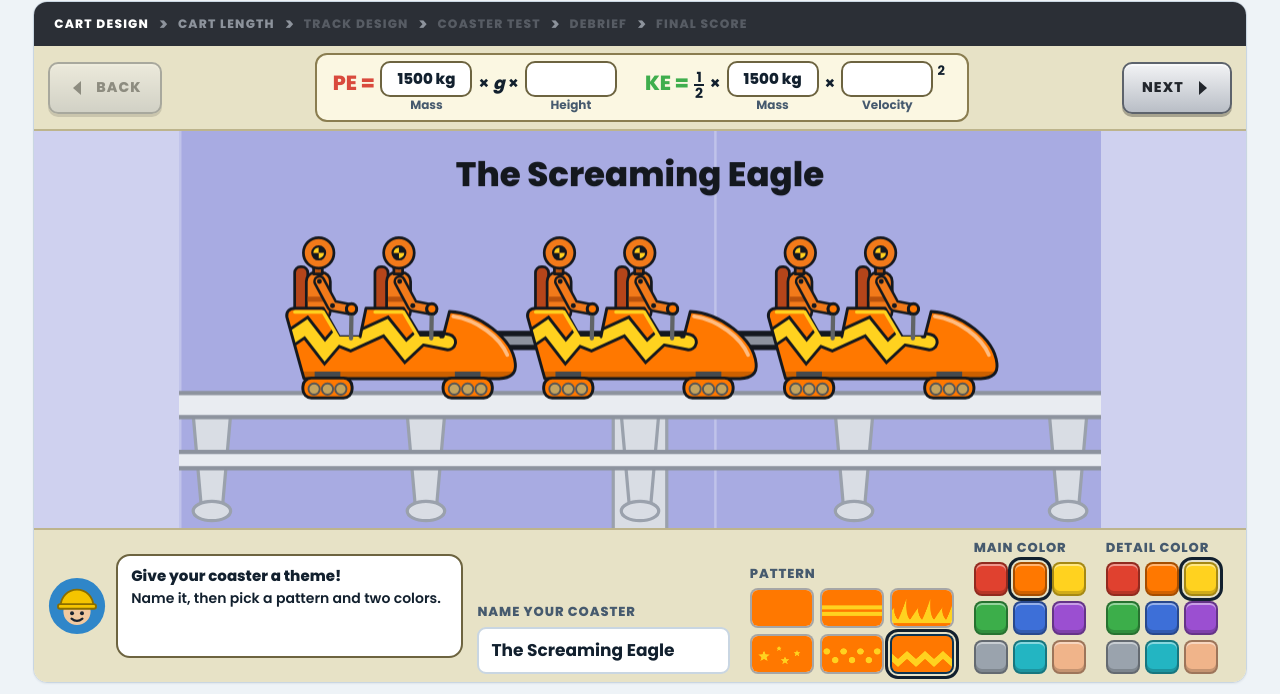
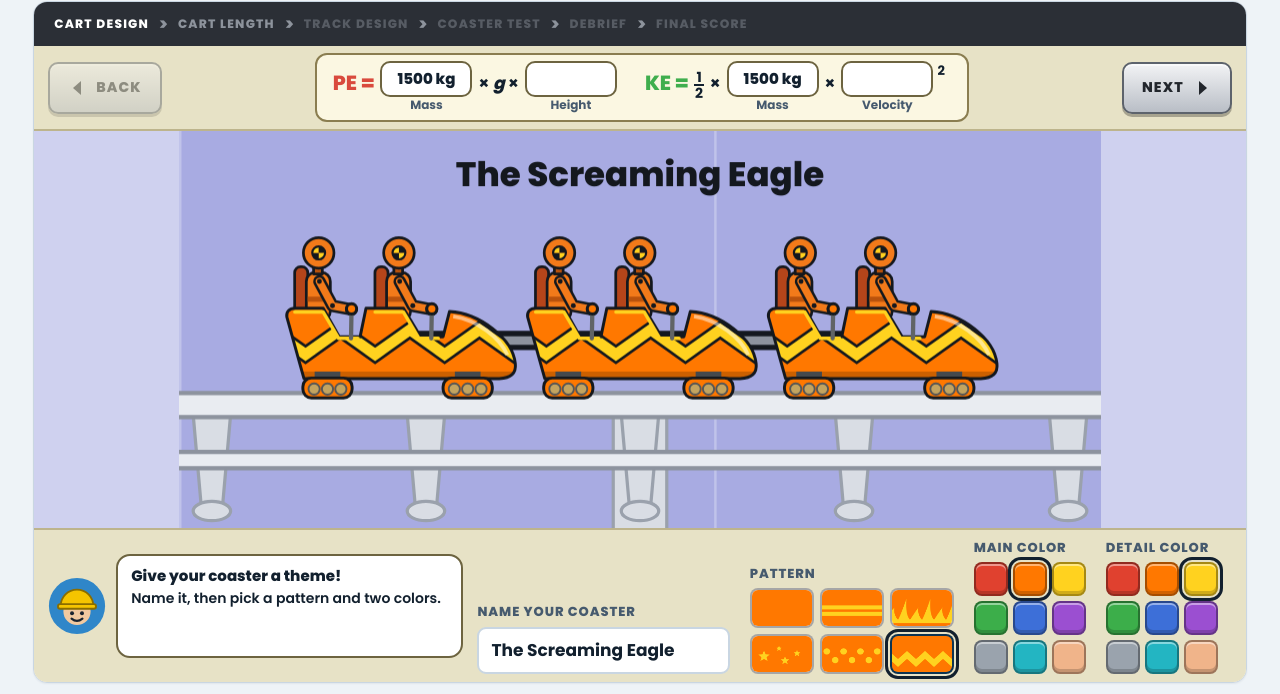
Before and after one commit to dlamarr23-bit/sim-library, a plain HTML site: page coaster-creator/index.html in a window 1280 px wide. Shown: the part 105-799 px from the top of the page. Drawn offline with Linux system fonts and the light colour scheme.

Commit message:
Fix the coaster zigzag stripe spacing and endpoints
Use evenly spaced zigzag teeth with consistent height and width. Extend the stripe beyond the car silhouette and clip it at the edge instead of leaving a rounded endpoint on the side. Checked the rendering in blue and teal and validated script syntax.

```diff
--- a/coaster-creator/index.html
+++ b/coaster-creator/index.html
@@ -1355,13 +1355,16 @@ function drawCarLocal(c, ppm, idx, front, opts){
   sledPath(c,m); c.fillStyle=main; c.fill();
   c.save(); c.clip();
   if(design.pattern==='zigzag'){
-    const lightning=()=>{c.beginPath();c.moveTo(-2.15*m,-0.94*m);
-      c.lineTo(-1.74*m,-1.22*m);c.lineTo(-1.39*m,-0.77*m);
-      c.lineTo(-1.16*m,-1.04*m);c.lineTo(-0.91*m,-0.94*m);
-      c.lineTo(-0.25*m,-1.24*m);c.lineTo(0.12*m,-0.78*m);
-      c.lineTo(0.41*m,-1.05*m);c.lineTo(0.91*m,-0.95*m);};
-    c.lineJoin='miter'; lightning(); c.strokeStyle=INK;c.lineWidth=0.34*m;c.stroke();
-    lightning();c.strokeStyle=detail;c.lineWidth=0.23*m;c.stroke();
+    // Uniform teeth continue beyond the silhouette so no rounded end floats on the body.
+    const lightning=()=>{c.beginPath();
+      for(let k=0;k<=8;k++){
+        const x=(-2.4+k*0.65)*m, y=(k%2?-0.72:-1.18)*m;
+        if(k===0)c.moveTo(x,y);else c.lineTo(x,y);
+      }
+    };
+    c.lineJoin='miter';c.lineCap='butt';
+    lightning();c.strokeStyle=INK;c.lineWidth=0.3*m;c.stroke();
+    lightning();c.strokeStyle=detail;c.lineWidth=0.2*m;c.stroke();
   }else{
     c.save();c.translate(0,-0.35*m);drawPattern(c,design.pattern,detail,L,1.15*m,idx);c.restore();
   }
```
